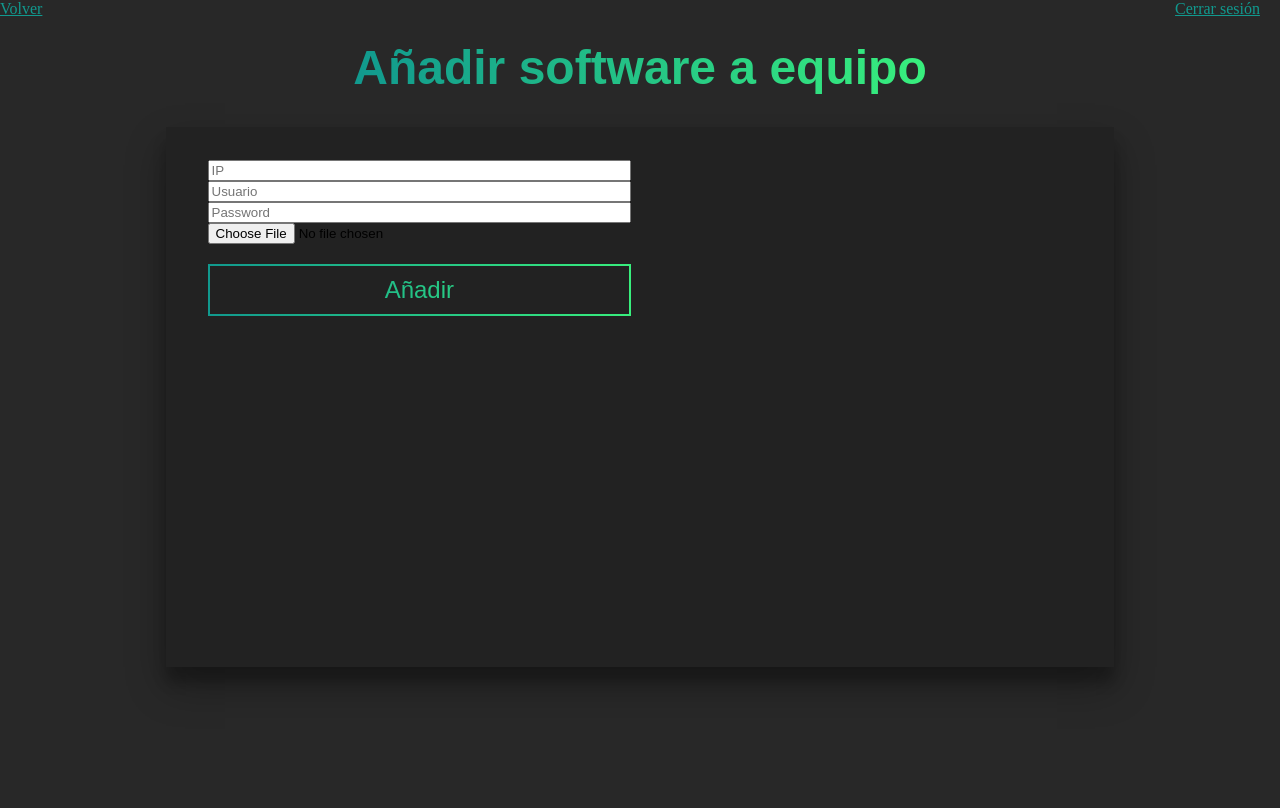
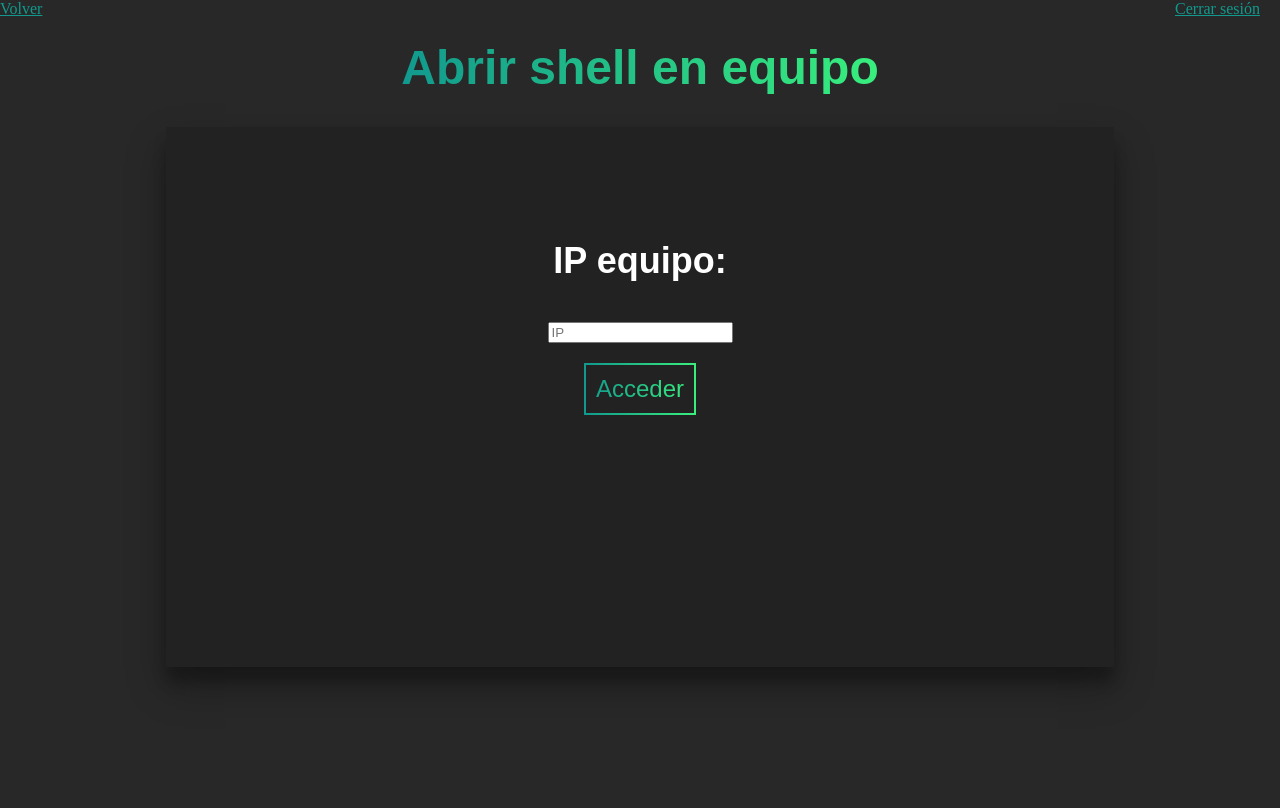
Before and after one commit to victoravtr/Proyecto, a PHP site: page /proyecto/rshell.php in a window 1280 px wide. Run offline with PHP 8.4, Linux system fonts and the light colour scheme; the visitor is signed in with stand-in values (Sample User, id 1).

Commit message:
Update rshell.php

```diff
--- a/Web-Proyecto-Content/rshell.php
+++ b/Web-Proyecto-Content/rshell.php
@@ -11,8 +11,8 @@ if (empty($usuario)) {
 
 <head>
     <meta charset="UTF-8">
-    <title>Add Soft</title>
-    <link rel="stylesheet" href="assets/styles/style_add_soft.css">
+    <title>Remote shell</title>
+    <link rel="stylesheet" href="assets/styles/style_rshell.css">
 </head>
 
 <body>
@@ -21,99 +21,36 @@ if (empty($usuario)) {
     <a class="cerrar" href="logout.php">Cerrar sesión</a>
 
     <div class="elementos">
-        <h1>Añadir software a equipo</h1>
+        <h1>Abrir shell en equipo</h1>
 
         <div class="card">
             <div class="contenido">
-                <form action="add_soft.php" enctype="multipart/form-data" method="post">
-                    <div class="left-col">
-                        <input type="text" name="ip" placeholder="IP">
-                        <input type="text" name="usuario" placeholder="Usuario">
-                        <input type="password" name="password" placeholder="Password">
-                        <input type="file" name="file">
-                        <input type="submit" class="boton" name="add_soft" value="Añadir"/>
-                    </div>
-                    <div class="right-col">
-                    <?php
-                        if (isset($_POST["output"]) != "") {
-                            foreach ($output as $out) {
-                                echo "<p>$out</p>";
-                            }
-                        }
-                    ?>
-                    </div>
-
+                <form action="rshell.php" method="post">
+                    <h2>IP equipo: </h2>
+                    <input type="text" name="ip" placeholder="IP">
+                    <input type="submit" class="boton" name="rshell" value="Acceder" />
                 </form>
             </div>
         </div>
     </div>
 
     <?php
-    if (isset($_POST["add_soft"])) {
-        # Lista de extensiones permitidas: .exe .msi [para windows]  .deb [para linux]
-        $ALLOWED_EXTENSIONS = ["exe", "msi", "deb"];
+    if (isset($_POST["rshell"])) {
         $error = false;
-        $output = array();
         $cadena_errores = "Error al procesar los datos del formulario:";
         # Comprobar que ningun campo esta vacio
         $ip = trim($_POST["ip"]);
-        $usuario = trim($_POST["usuario"]);
-        $contraseña = trim($_POST["password"]);
-        $file = $_FILES["file"];
 
-        array_push($output, "Comprobando formulario...");
         if (empty($ip)) {
             $error = true;
-            $cadena_errores = $cadena_errores."\\n No has introducido una IP";
-        }
-        array_push($output, "IP comprobada...");
-
-        if (empty($usuario)) {
-            $error = true;
-            $cadena_errores = $cadena_errores."\\n No has introducido un usuario";
-        }
-        array_push($output, "Usuario comprobado...");
-
-        if (empty($contraseña)) {
-            $error = true;
-            $cadena_errores = $cadena_errores."\\n No has introducido una contraseña";
-        }
-        array_push($output, "Password comprobada...");
-
-        if (empty($file)) {
-            $error = true;
-            $cadena_errores = $cadena_errores."\\n No has introducido un archivo";
-        } else {
-            if (!in_array(pathinfo($file["name"])['extension'], $ALLOWED_EXTENSIONS)) {
-                $error = true;
-                $cadena_errores = $cadena_errores."\\n Formato de archivo no permitido.";
-                echo pathinfo($file["name"])['extension'];
-            } else {
-                array_push($output, "Archivo comprobado...");
-            }
+            $cadena_errores = $cadena_errores . "\\n No has introducido una IP";
         }
 
-
         if (!$error) {
-            # Subimos el archivo al servidor
-            $BASE_DIR = "/var/www/html/uploads/";
-            $FILE_UPLOAD = $BASE_DIR.$file["name"];
-            if (move_uploaded_file($file["tmp_name"] , $FILE_UPLOAD)) {
-                array_push($output, "Archivo cargado en servidor...");
-              } else {
-                $cadena_errores = $cadena_errores."\\n Ha ocurrido un error al intentar subir el archivo.";
-                echo '<script> alert("'.$cadena_errores_bd.'")</script>';
-              }
-            # Ejecutamos el script que lo descarga en la IP objetivo y lo instala
-            array_push($output, "Ejecutando script de instalacion...");
-            $file_name = $file['name'];
-            $res = shell_exec("./assets/scripts/add_soft.sh $ip $usuario '$contraseña' $file_name");
-            # Borramos el archivo del servidor
-
+            header("Location:http://proyecto.local:2222/ssh/host/$ip");
         } else {
-            echo '<script> alert("'.$cadena_errores_bd.'")</script>';
+            echo '<script> alert("' . $cadena_errores_bd . '")</script>';
         }
-
     }
     ?>
 </body>
```
